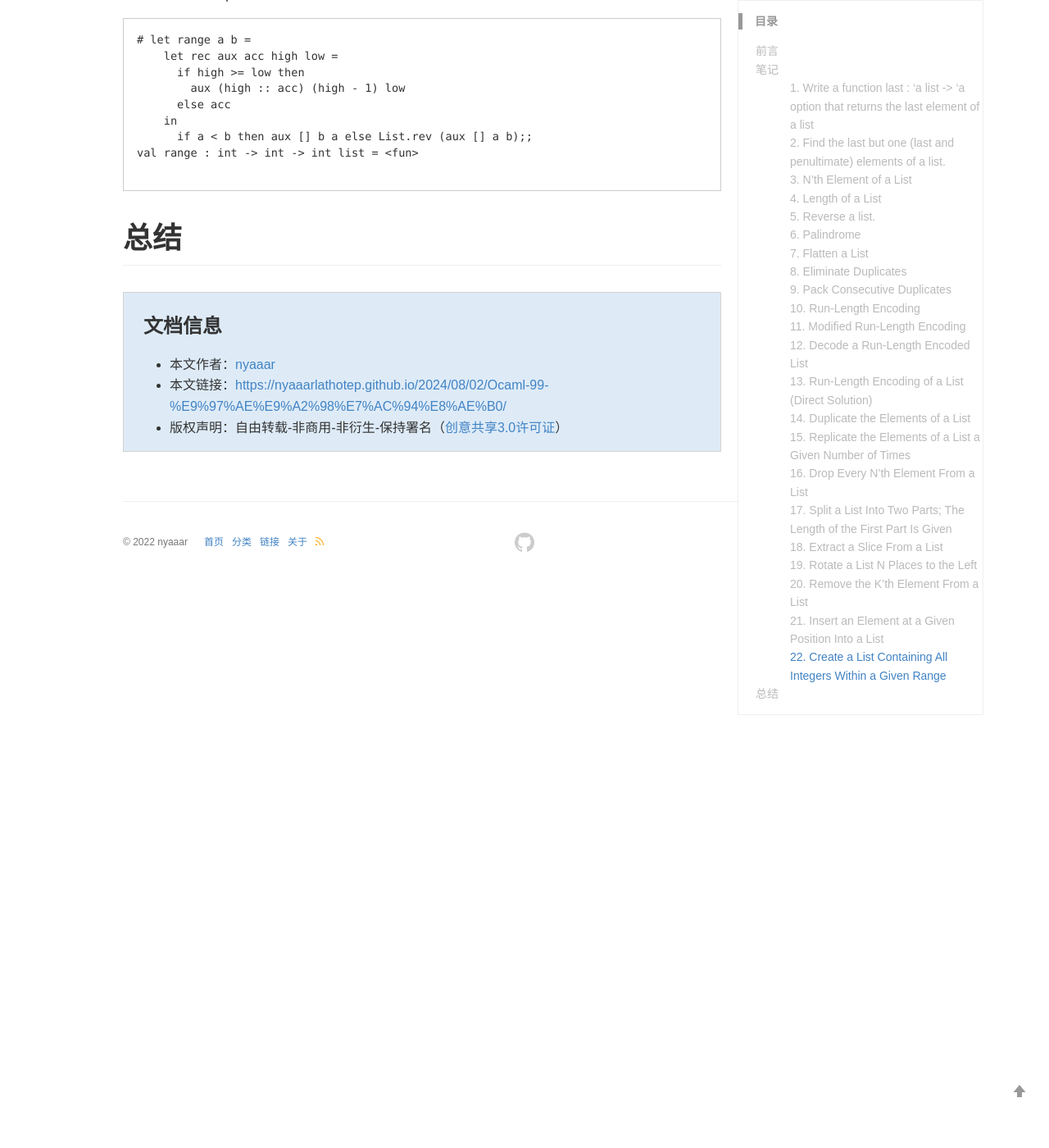
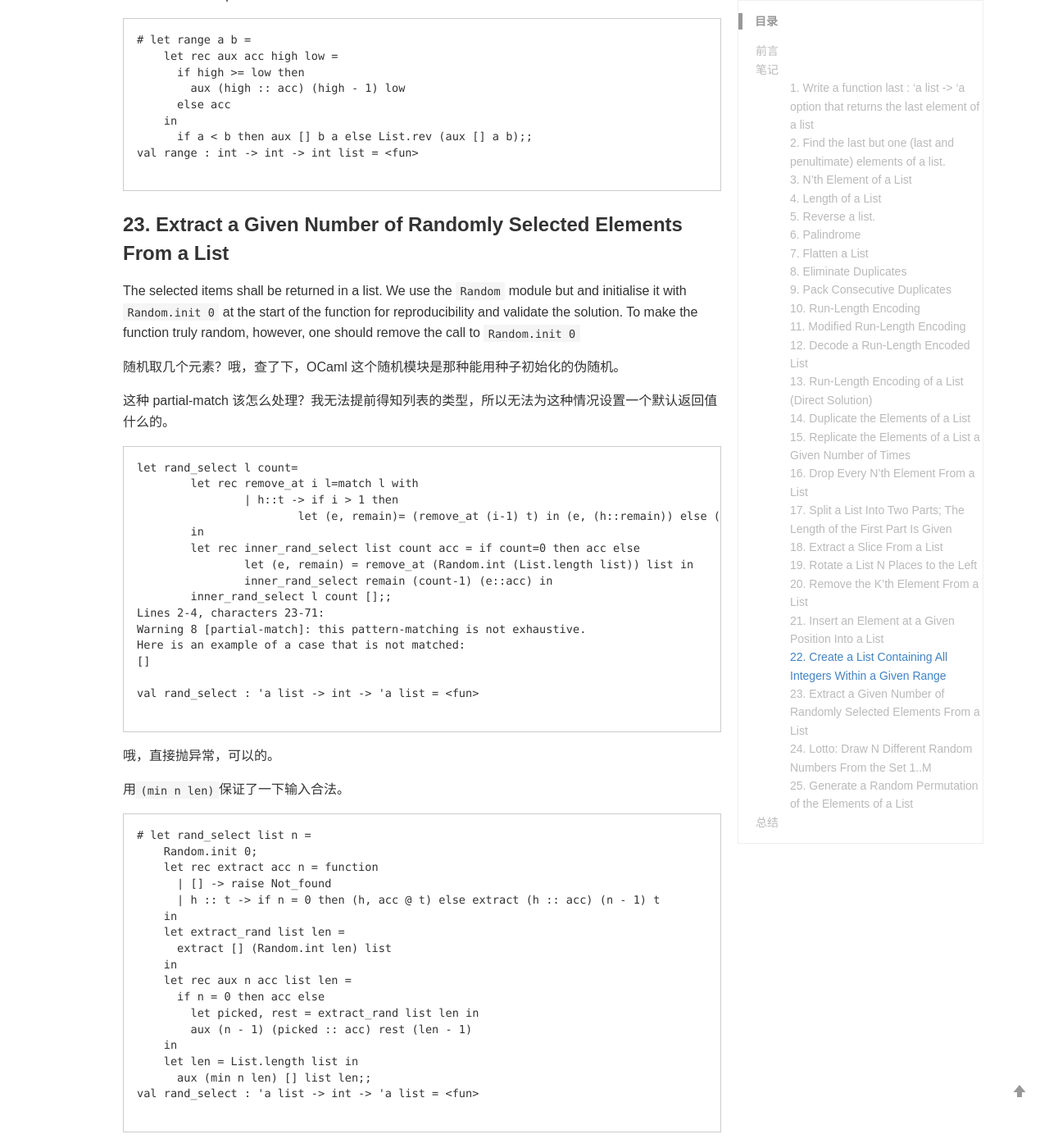
Before and after one commit to nyaaarlathotep/nyaaarlathotep.github.io, a Jekyll site: the page built from _posts/2024-8-2- Ocaml 99 问题笔记.md, in a window 1280 px wide and 1400 px high, scrolled down 14514 px. Shown: the whole window at 82% size. Built offline with Jekyll 4.4.1, drawn with Linux system fonts in a browser that asks for light colours; comment, search, counter and statistics services are not loaded; a style sheet for code colours, icons or effects is not loaded; some of the changed text lies outside the part shown.

Commit message:
Update 2024-8-2- Ocaml 99 问题笔记.md

````diff
--- a/_posts/2024-8-2- Ocaml 99 问题笔记.md
+++ b/_posts/2024-8-2- Ocaml 99 问题笔记.md
@@ -710,6 +710,90 @@ val range : int -> int -> int list = <fun>
 
 ```
 
+### 23. Extract a Given Number of Randomly Selected Elements From a List
+
+The selected items shall be returned in a list. We use the `Random` module but and initialise it with `Random.init 0` at the start of the function for reproducibility and validate the solution. To make the function truly random, however, one should remove the call to `Random.init 0`
+
+随机取几个元素？哦，查了下，OCaml 这个随机模块是那种能用种子初始化的伪随机。
+
+这种 partial-match 该怎么处理？我无法提前得知列表的类型，所以无法为这种情况设置一个默认返回值什么的。
+
+```
+let rand_select l count=
+	let rec remove_at i l=match l with
+		| h::t -> if i > 1 then
+			let (e, remain)= (remove_at (i-1) t) in (e, (h::remain)) else (h, t)
+	in
+	let rec inner_rand_select list count acc = if count=0 then acc else
+		let (e, remain) = remove_at (Random.int (List.length list)) list in
+		inner_rand_select remain (count-1) (e::acc) in
+	inner_rand_select l count [];;
+Lines 2-4, characters 23-71:
+Warning 8 [partial-match]: this pattern-matching is not exhaustive.
+Here is an example of a case that is not matched:
+[]
+
+val rand_select : 'a list -> int -> 'a list = <fun>
+
+```
+
+哦，直接抛异常，可以的。
+
+用`(min n len)`保证了一下输入合法。
+
+```
+# let rand_select list n =
+    Random.init 0;
+    let rec extract acc n = function
+      | [] -> raise Not_found
+      | h :: t -> if n = 0 then (h, acc @ t) else extract (h :: acc) (n - 1) t
+    in
+    let extract_rand list len =
+      extract [] (Random.int len) list
+    in
+    let rec aux n acc list len =
+      if n = 0 then acc else
+        let picked, rest = extract_rand list len in
+        aux (n - 1) (picked :: acc) rest (len - 1)
+    in
+    let len = List.length list in
+      aux (min n len) [] list len;;
+val rand_select : 'a list -> int -> 'a list = <fun>
+
+```
+
+### 24. Lotto: Draw N Different Random Numbers From the Set 1..M
+
+Draw N different random numbers from the set `1..M`.
+
+The selected numbers shall be returned in a list.
+
+组合一下。不过效率太低了，还是得生成后去重。
+
+```
+let lotto_select count max = rand_select (range 0 max) count;;
+
+val lotto_select : int -> int -> int list = <fun>
+
+```
+
+什么情况，答案也赖皮了。
+
+```
+# (* [range] and [rand_select] defined in problems above *)
+  let lotto_select n m = rand_select (range 1 m) n;;
+val lotto_select : int -> int -> int list = <fun>
+
+```
+
+### 25. Generate a Random Permutation of the Elements of a List
+
+Generate a random permutation of the elements of a list.
+
+```
+let permutation l = rand_select l ((List.length l))
+```
+
 
 
 # 总结
````
Also changed, not shown: other parts of _posts/2024-8-2- Ocaml 99 问题笔记.md (+1 -1 lines).
